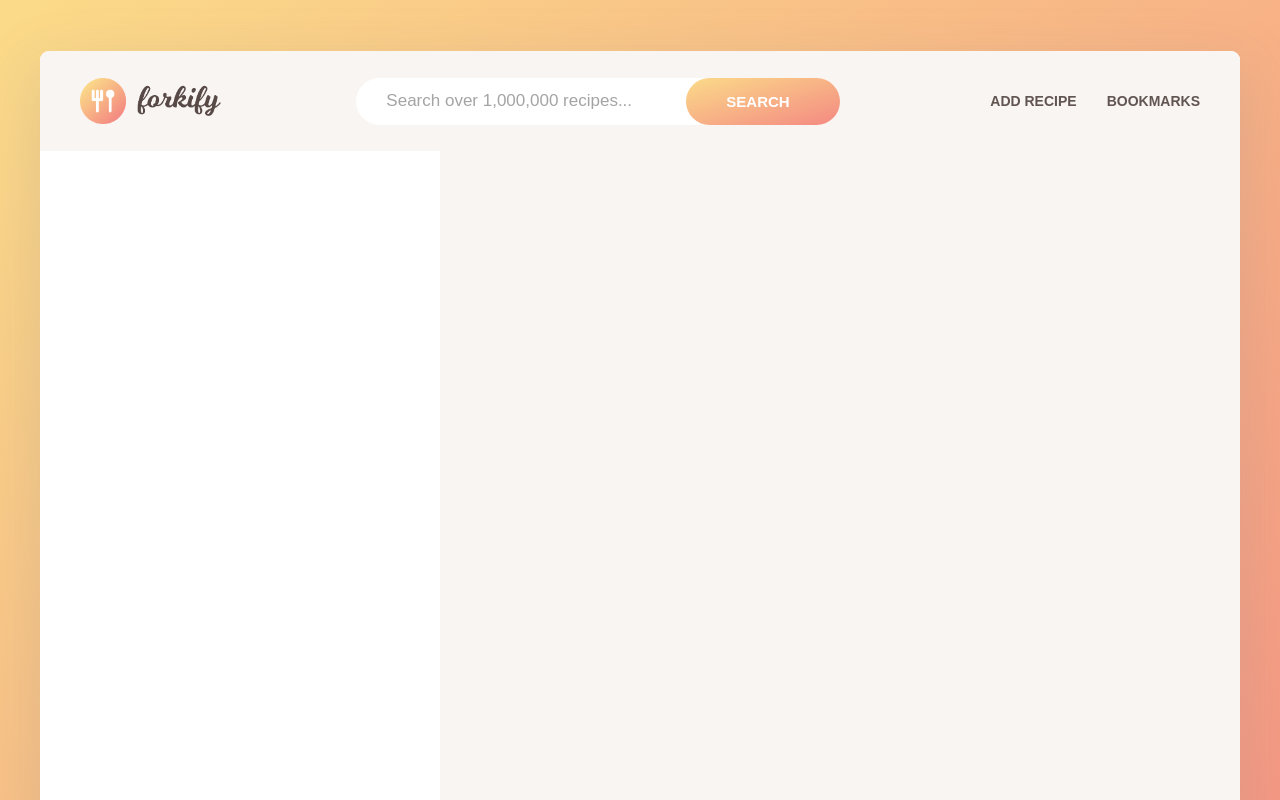
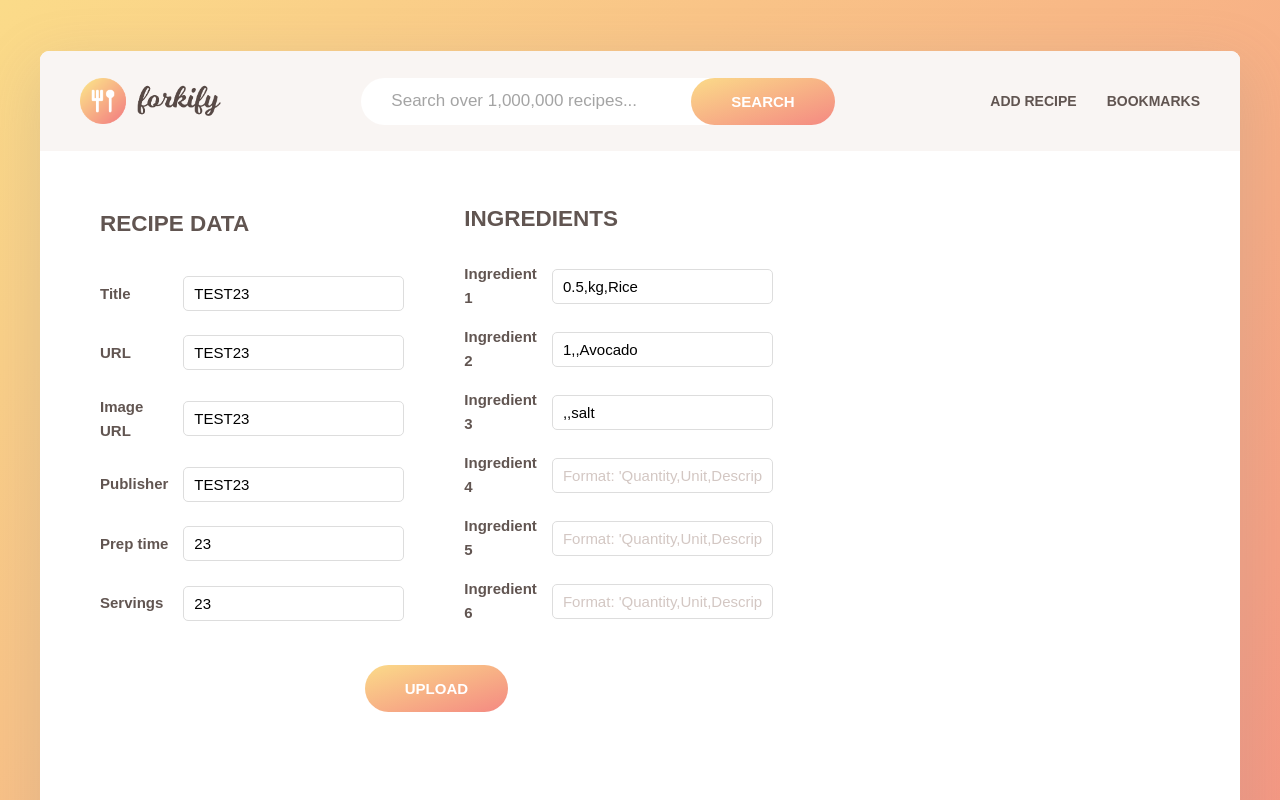
Before and after one commit to VlastimirS/RecipeAppReact, a React (Vite) app: page /addrecipe in a window 1280 px wide. Shown: the top 800 px of the page. Built offline with nearby package versions, Linux system fonts and the light colour scheme.

Commit message:
adding routing

```diff
--- a/package.json
+++ b/package.json
@@ -20,6 +20,7 @@
     "r3f-perf": "^6.6.3",
     "react": "^18.2.0",
     "react-dom": "18.2",
+    "react-router-dom": "^6.10.0",
     "three": "^0.148.0"
   }
 }
--- a/src/Experience.jsx
+++ b/src/Experience.jsx
@@ -1,21 +1,17 @@
+import { Route, Routes } from "react-router-dom";
+import HomePage from "./components/HomePage";
 import Navbar from "./components/Navbar";
 import Recipe from "./components/Recipe";
 import SearchResults from "./components/SearchResults";
+import AddRecipe from "./pages/AddRecipe";
 
 export default function Experience() {
   return (
     <>
-      <div className="container">
-        <Navbar />
-
-        <div className="search-results">
-          <SearchResults />
-        </div>
-
-        <div className="recipe">
-          <Recipe />
-        </div>
-      </div>
+      <Routes>
+        <Route path="/" element={< HomePage />}/>
+        <Route path="/addrecipe" element={< AddRecipe />}/>
+      </Routes>
     </>
   );
 }
--- /dev/null
+++ b/src/components/HomePage.jsx
@@ -0,0 +1,21 @@
+import Navbar from "./Navbar";
+import Recipe from "./Recipe";
+import SearchResults from "./SearchResults";
+
+export default function HomePage() {
+  return (
+    <>
+      <div className="container">
+        <Navbar />
+
+        <div className="search-results">
+          <SearchResults />
+        </div>
+
+        <div className="recipe">
+          <Recipe />
+        </div>
+      </div>
+    </>
+  );
+}
--- a/src/components/Navbar.jsx
+++ b/src/components/Navbar.jsx
@@ -1,19 +1,21 @@
+import { Link } from "react-router-dom";
 import SearchForm from "./SearchForm";
 
 export default function Navbar() {
   return (
     <>
       <header className="header">
-        <img src="../assets/logo.png" alt="Logo" className="header__logo" />
-
+        <Link to="/">
+          <img src="../assets/logo.png" alt="Logo" className="header__logo" />
+        </Link>
         <SearchForm />
 
         <nav className="nav">
           <ul className="nav__list">
             <li className="nav__item">
-              <button className="nav__btn nav__btn--add-recipe">
-                <span>Add recipe</span>
-              </button>
+              <Link to="/AddRecipe" className="nav__btn nav__btn--add-recipe">
+                Add recipe
+              </Link>
             </li>
             <li className="nav__item">
               <button className="nav__btn nav__btn--bookmarks">
@@ -22,13 +24,11 @@ export default function Navbar() {
               <div className="bookmarks">
                 <ul className="bookmarks__list">
                   <div className="message">
-                    <div>
-                    </div>
+                    <div></div>
                     <p>
                       No bookmarks yet. Find a nice recipe and bookmark it :)
                     </p>
                   </div>
-
                 </ul>
               </div>
             </li>
--- a/src/index.jsx
+++ b/src/index.jsx
@@ -2,11 +2,14 @@ import "./index.scss";
 import ReactDOM from "react-dom/client";
 import Experience from "./Experience.jsx";
 import { StrictMode } from "react";
+import { BrowserRouter } from "react-router-dom";
 
 const root = ReactDOM.createRoot(document.querySelector("#root"));
 
 root.render(
   <StrictMode>
-    <Experience />
+    <BrowserRouter>
+      <Experience />
+    </BrowserRouter>
   </StrictMode>
 );
--- /dev/null
+++ b/src/pages/AddRecipe.jsx
@@ -0,0 +1,79 @@
+import Navbar from "../components/Navbar";
+export default function AddRecipe() {
+  return (
+    <>
+      <div className="container">
+        <Navbar />
+        <div className="test">
+        <div class="add-recipe-window">
+          <form class="upload">
+            <div class="upload__column">
+              <h3 class="upload__heading">Recipe data</h3>
+              <label>Title</label>
+              <input value="TEST23" required name="title" type="text" />
+              <label>URL</label>
+              <input value="TEST23" required name="sourceUrl" type="text" />
+              <label>Image URL</label>
+              <input value="TEST23" required name="image" type="text" />
+              <label>Publisher</label>
+              <input value="TEST23" required name="publisher" type="text" />
+              <label>Prep time</label>
+              <input value="23" required name="cookingTime" type="number" />
+              <label>Servings</label>
+              <input value="23" required name="servings" type="number" />
+            </div>
+
+            <div class="upload__column">
+              <h3 class="upload__heading">Ingredients</h3>
+              <label>Ingredient 1</label>
+              <input
+                value="0.5,kg,Rice"
+                type="text"
+                required
+                name="ingredient-1"
+                placeholder="Format: 'Quantity,Unit,Description'"
+              />
+              <label>Ingredient 2</label>
+              <input
+                value="1,,Avocado"
+                type="text"
+                name="ingredient-2"
+                placeholder="Format: 'Quantity,Unit,Description'"
+              />
+              <label>Ingredient 3</label>
+              <input
+                value=",,salt"
+                type="text"
+                name="ingredient-3"
+                placeholder="Format: 'Quantity,Unit,Description'"
+              />
+              <label>Ingredient 4</label>
+              <input
+                type="text"
+                name="ingredient-4"
+                placeholder="Format: 'Quantity,Unit,Description'"
+              />
+              <label>Ingredient 5</label>
+              <input
+                type="text"
+                name="ingredient-5"
+                placeholder="Format: 'Quantity,Unit,Description'"
+              />
+              <label>Ingredient 6</label>
+              <input
+                type="text"
+                name="ingredient-6"
+                placeholder="Format: 'Quantity,Unit,Description'"
+              />
+            </div>
+
+            <button class="btn upload__btn">
+              <span>Upload</span>
+            </button>
+          </form>
+        </div>
+        </div>
+      </div>
+    </>
+  );
+}
--- /dev/null
+++ b/src/scss/component/_addRecipe.scss
@@ -0,0 +1,62 @@
+.add-recipe-window {
+    width: 100%;
+    margin: 0 auto;
+    padding: 5rem 6rem;
+
+    .upload {
+        display: grid;
+        grid-template-columns: 1fr 1fr;
+        gap: 4rem 6rem;
+
+        &__column {
+          display: grid;
+          grid-template-columns: 1fr 2.8fr;
+          align-items: center;
+          gap: 1.5rem;
+
+          & label {
+            font-size: 1.5rem;
+            font-weight: 600;
+            color: inherit;
+          }
+
+          & input {
+            font-size: 1.5rem;
+            padding: 0.8rem 1rem;
+            border: 1px solid #ddd;
+            border-radius: 0.5rem;
+            transition: all 0.2s;
+
+            &::placeholder {
+              color: #d3c7c3;
+            }
+
+            &:focus {
+              outline: none;
+              border: 1px solid #f38e82;
+              background-color: #f9f5f3;
+            }
+          }
+
+          & button {
+            grid-column: 1 / span 2;
+            justify-self: center;
+            margin-top: 1rem;
+          }
+        }
+
+        &__heading {
+          font-size: 2.25rem;
+          font-weight: 700;
+          text-transform: uppercase;
+          margin-bottom: 1rem;
+          grid-column: 1/-1;
+        }
+
+        &__btn {
+          grid-column: 1 / -1;
+          justify-self: center;
+        }
+      }
+
+  }
--- a/src/scss/component/_button.scss
+++ b/src/scss/component/_button.scss
@@ -16,10 +16,6 @@
     &:focus {
       outline: none;
     }
-
-    & > *:first-child {
-      margin-right: 1rem;
-    }
   }
 
   .btn {
--- a/src/scss/component/_index.scss
+++ b/src/scss/component/_index.scss
@@ -1,2 +1,3 @@
 @forward './button';
 @forward './recipe';
+@forward './addRecipe';
--- a/src/scss/layout/_header.scss
+++ b/src/scss/layout/_header.scss
@@ -73,6 +73,7 @@
     &__btn {
       height: 100%;
       font-family: inherit;
+      text-decoration: none;
       color: inherit;
       font-size: 1.4rem;
       font-weight: 700;
```
Also changed, not shown: src/pages/ErrorPage.jsx (added, +12 -0 lines), 1 other file (tests, documents, lock files or other folders).
